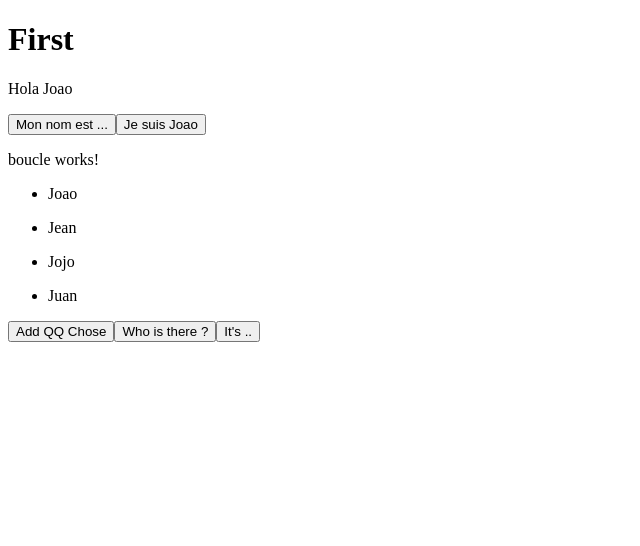
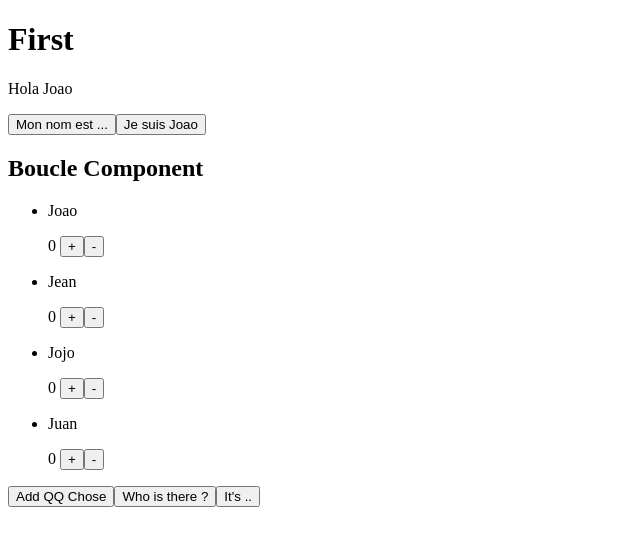
Before and after one commit to JoaoMRL/first-angular, an Angular app: page / in a window 1280 px wide. Shown: the top 546 px of the page, without its empty margins (0-640 px from the left). Built offline with nearby package versions, Linux system fonts and the light colour scheme.

Commit message:
Test counter

```diff
--- a/src/app/app.module.ts
+++ b/src/app/app.module.ts
@@ -3,11 +3,13 @@
 
 import { AppComponent } from './app.component';
 import { BoucleComponent } from './boucle/boucle.component';
+import { CounterComponent } from './counter/counter.component';
 
 @NgModule({
   declarations: [
     AppComponent,
-    BoucleComponent
+    BoucleComponent,
+    CounterComponent
   ],
   imports: [
     BrowserModule
--- a/src/app/boucle/boucle.component.html
+++ b/src/app/boucle/boucle.component.html
@@ -1,8 +1,8 @@
-<p>boucle works!</p>
+<h2>Boucle Component</h2>
 
 <div >
-    <ul *ngFor="let item of tab">
-        <li>{{item}}</li>
+    <ul >
+        <li *ngFor="let item of tab">{{item}} <app-counter></app-counter> </li>
     </ul>
 
     <button (click)="addItem('Quelque Chose')">Add QQ Chose</button>
--- a/src/app/boucle/boucle.component.ts
+++ b/src/app/boucle/boucle.component.ts
@@ -8,7 +8,7 @@
 export class BoucleComponent {
   tab =["Joao","Jean",'Jojo',"Juan"]
 
-  addItem($item:string){
-    this.tab.push($item);
+  addItem(item:string){
+    this.tab.push(item);
   }
 }
--- /dev/null
+++ b/src/app/counter/counter.component.html
@@ -0,0 +1,8 @@
+
+<div>
+    <p>{{count}}
+        <button (click)="increment()">+</button>
+        <button (click)="decrement()">-</button>
+    </p>
+
+</div>
--- /dev/null
+++ b/src/app/counter/counter.component.ts
@@ -0,0 +1,16 @@
+import { Component } from '@angular/core';
+
+@Component({
+  selector: 'app-counter',
+  templateUrl: './counter.component.html',
+  styleUrls: ['./counter.component.css']
+})
+export class CounterComponent {
+  count = 0;
+  increment(){
+    this.count +=1;
+  }
+  decrement(){
+    this.count -=1;
+  }
+}
```
Also changed, not shown: src/app/counter/counter.component.css (added), 1 other file (tests, documents, lock files or other folders).
